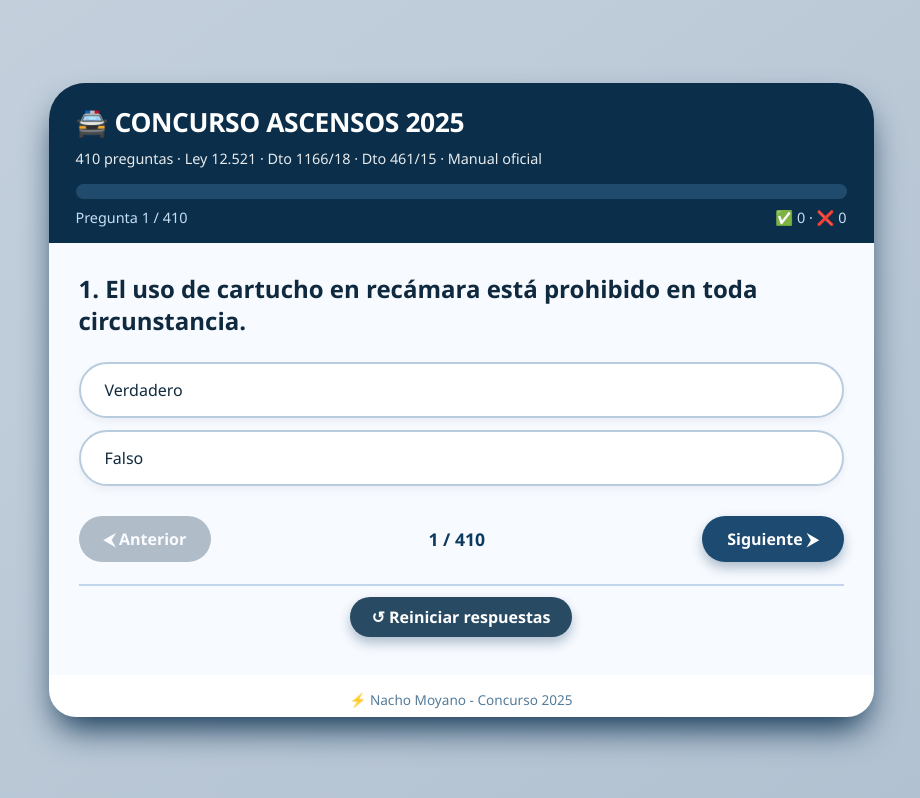
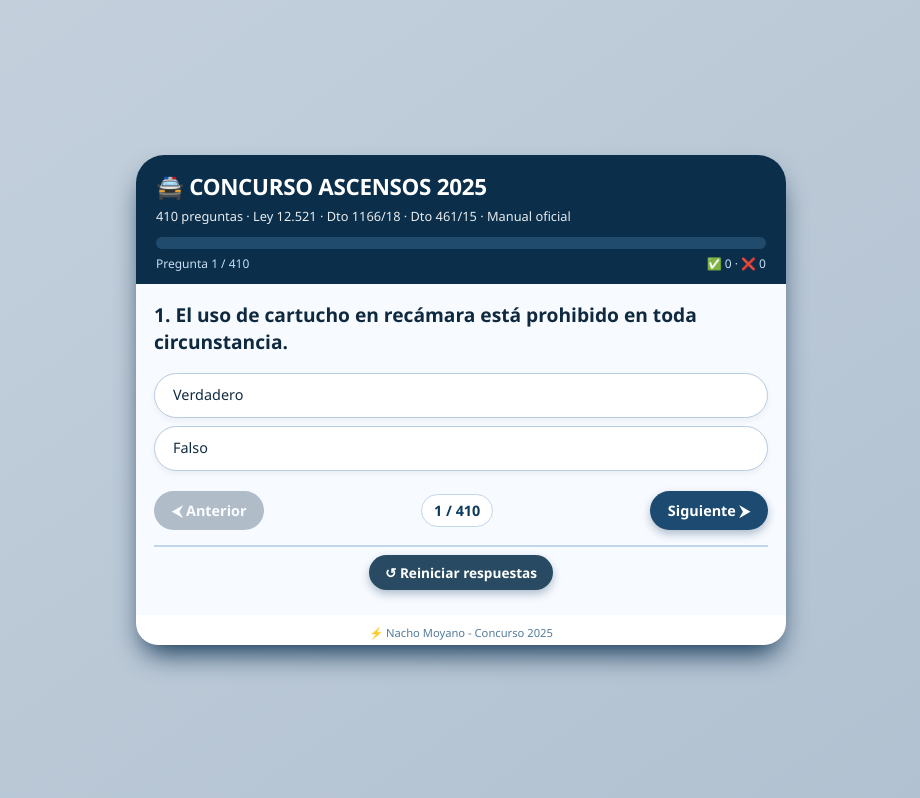
Before and after one commit to nachomoyano621/concurso2025, a plain HTML site: page index.html in a window 1280 px wide. Shown: the whole page, without its empty margins (179-1099 px from the left). Drawn offline with Linux system fonts and the light colour scheme.

Commit message:
se achica mas la resolucion

```diff
--- a/index.html
+++ b/index.html
@@ -5,7 +5,7 @@
     <meta name="viewport" content="width=device-width, initial-scale=1.0">
     <title>📋 CUESTIONARIO ASCENSO POLICIAL 2025</title>
      <style>
-        /* VERSIÓN COMPACTA - 75% del tamaño original */
+        /* ===== VERSIÓN ULTRA MÓVIL - 60% del tamaño original ===== */
         * {
             box-sizing: border-box;
             font-family: 'Segoe UI', Roboto, system-ui, sans-serif;
@@ -18,81 +18,85 @@
             justify-content: center;
             align-items: center;
             min-height: 100vh;
-            padding: 10px;
+            padding: 8px;
+            margin: 0;
         }
         .quiz-container {
-            max-width: 825px; /* 75% de 1100px */
+            max-width: 650px; /* 60% de 1100px */
             width: 100%;
             background-color: #ffffff;
-            border-radius: 36px 36px 27px 27px; /* 75% */
-            box-shadow: 0 18px 34px -8px #0a2f4e;
+            border-radius: 28px 28px 22px 22px;
+            box-shadow: 0 15px 28px -8px #0a2f4e;
             overflow: hidden;
         }
         .cabecera {
             background: #0b2f4a;
             color: white;
-            padding: 21px 27px 16px 27px; /* 75% */
+            padding: 16px 20px 12px 20px;
         }
         .cabecera h1 {
             font-weight: 700;
-            font-size: 1.65rem; /* 75% de 2.2rem */
-            letter-spacing: -0.4px;
-            margin-bottom: 9px;
+            font-size: 1.4rem;
+            letter-spacing: -0.3px;
+            margin-bottom: 6px;
         }
         .cabecera p {
-            font-size: 0.9rem; /* 75% */
+            font-size: 0.8rem;
             opacity: 0.9;
+            line-height: 1.3;
         }
         .progreso-barra {
             background-color: #204b6d;
-            border-radius: 75px;
-            height: 15px; /* 75% */
-            margin: 16px 0 9px 0;
+            border-radius: 50px;
+            height: 12px;
+            margin: 12px 0 6px 0;
         }
         .progreso-lleno {
             background: #7ac7ff;
-            height: 15px;
-            border-radius: 75px;
+            height: 12px;
+            border-radius: 50px;
             width: 0%;
             transition: width 0.2s ease;
-            box-shadow: 0 0 14px #9ad1ff;
+            box-shadow: 0 0 10px #9ad1ff;
         }
         .contadores {
             display: flex;
             justify-content: space-between;
             font-weight: 500;
-            font-size: 0.9rem; /* 75% */
+            font-size: 0.75rem;
             color: #c7def5;
         }
         .cuerpo {
-            padding: 30px 30px 38px 30px; /* 75% */
+            padding: 18px 18px 25px 18px;
             background: #f7faff;
         }
         .pregunta-texto {
-            font-size: 1.5rem; /* 75% de 2.0rem aprox */
+            font-size: 1.2rem;
             font-weight: 600;
             color: #0f293f;
-            margin-bottom: 26px;
-            line-height: 1.3;
+            margin-bottom: 18px;
+            line-height: 1.4;
         }
         .opciones-area {
             display: flex;
             flex-direction: column;
-            gap: 12px; /* 75% */
-            margin-bottom: 30px;
+            gap: 8px;
+            margin-bottom: 20px;
         }
         .opcion-boton {
             background: white;
-            border: 2px solid #b9ccde;
-            border-radius: 45px; /* 75% */
-            padding: 15px 24px; /* 75% */
-            font-size: 1rem; /* 75% de 1.25rem */
+            border: 1.5px solid #b9ccde;
+            border-radius: 40px;
+            padding: 12px 18px;
+            font-size: 0.9rem;
             font-weight: 500;
             text-align: left;
             cursor: pointer;
             transition: 0.15s;
             color: #102b3f;
-            box-shadow: 0 4px 8px rgba(0,25,50,0.05);
+            box-shadow: 0 3px 6px rgba(0,25,50,0.05);
+            line-height: 1.3;
+            word-break: break-word;
         }
         .opcion-boton:hover:not(:disabled) {
             background: #e0efff;
@@ -108,7 +112,7 @@
             background: #ffe0de;
             border-color: #c53131;
             color: #771c1c;
-            text-decoration: line-through 2px #c53131;
+            text-decoration: line-through 1.5px #c53131;
         }
         .opcion-boton:disabled {
             cursor: default;
@@ -116,60 +120,61 @@
         }
         .retro-card {
             background: white;
-            border-radius: 30px; /* 75% */
-            padding: 21px 24px; /* 75% */
-            border-left: 9px solid #1f6fb0;
-            box-shadow: 0 15px 26px rgba(9,60,110,0.15);
-            margin: 19px 0 22px 0;
+            border-radius: 24px;
+            padding: 16px 18px;
+            border-left: 8px solid #1f6fb0;
+            box-shadow: 0 12px 20px rgba(9,60,110,0.15);
+            margin: 15px 0 18px 0;
         }
         .retro-titulo-correcto {
             color: #0b6b2c;
-            font-size: 1.4rem; /* 75% */
+            font-size: 1.2rem;
             font-weight: 700;
             display: flex;
-            gap: 11px;
+            gap: 8px;
             align-items: center;
-            margin-bottom: 11px;
+            margin-bottom: 8px;
         }
         .retro-titulo-incorrecto {
             color: #b63131;
-            font-size: 1.4rem;
+            font-size: 1.2rem;
             font-weight: 700;
             display: flex;
-            gap: 11px;
+            gap: 8px;
             align-items: center;
-            margin-bottom: 11px;
+            margin-bottom: 8px;
         }
         .retro-detalle {
-            font-size: 1rem; /* 75% */
+            font-size: 0.85rem;
             background: #e9f2fc;
-            border-radius: 21px;
-            padding: 16px 21px;
+            border-radius: 18px;
+            padding: 14px 16px;
             color: #0f3b55;
-            line-height: 1.6;
+            line-height: 1.5;
+            word-break: break-word;
         }
         .navegacion {
             display: flex;
             justify-content: space-between;
             align-items: center;
             flex-wrap: wrap;
-            gap: 11px;
+            gap: 8px;
         }
         .btn {
             border: none;
-            padding: 12px 25px; /* 75% */
-            border-radius: 38px; /* 75% */
-            font-size: 1rem; /* 75% */
+            padding: 10px 18px;
+            border-radius: 40px;
+            font-size: 0.9rem;
             font-weight: 600;
             background: #1c4a70;
             color: white;
             cursor: pointer;
             transition: 0.2s;
-            box-shadow: 0 6px 12px rgba(8,50,85,0.3);
+            box-shadow: 0 4px 8px rgba(8,50,85,0.3);
+            min-width: 90px;
         }
         .btn:hover:not(:disabled) {
             background: #2d6b9c;
-            transform: scale(1.02);
         }
         .btn:disabled {
             opacity: 0.4;
@@ -180,30 +185,36 @@
             box-shadow: none;
         }
         .indice-preg {
-            font-size: 1.1rem; /* 75% */
+            font-size: 0.9rem;
             font-weight: 600;
             color: #0c3b5e;
+            background: white;
+            padding: 6px 12px;
+            border-radius: 30px;
+            border: 1px solid #c1d6ec;
         }
         .reset-btn {
             background: #284b63;
-            padding: 9px 21px; /* 75% */
+            padding: 8px 16px;
+            font-size: 0.85rem;
         }
         .separador {
             border: 1px solid #c1d6ec;
-            margin: 22px 0 11px 0;
+            margin: 15px 0 8px 0;
         }
         .pie {
             text-align: center;
             color: #557c9a;
-            margin: 15px 0 8px 0;
-            font-size: 0.85rem; /* 75% */
+            margin: 10px 0 5px 0;
+            font-size: 0.7rem;
         }
-        /* Ajuste extra para pantallas muy chicas */
-        @media (max-width: 480px) {
-            .cabecera h1 { font-size: 1.4rem; }
-            .pregunta-texto { font-size: 1.3rem; }
-            .opcion-boton { padding: 12px 18px; }
-            .btn { padding: 10px 18px; }
+        /* Ajuste para pantallas muy pequeñas (menos de 380px) */
+        @media (max-width: 380px) {
+            .cabecera h1 { font-size: 1.2rem; }
+            .pregunta-texto { font-size: 1.1rem; }
+            .opcion-boton { padding: 10px 14px; font-size: 0.85rem; }
+            .btn { padding: 8px 12px; font-size: 0.85rem; min-width: 70px; }
+            .indice-preg { font-size: 0.8rem; padding: 4px 8px; }
         }
     </style>
 </head>
```
